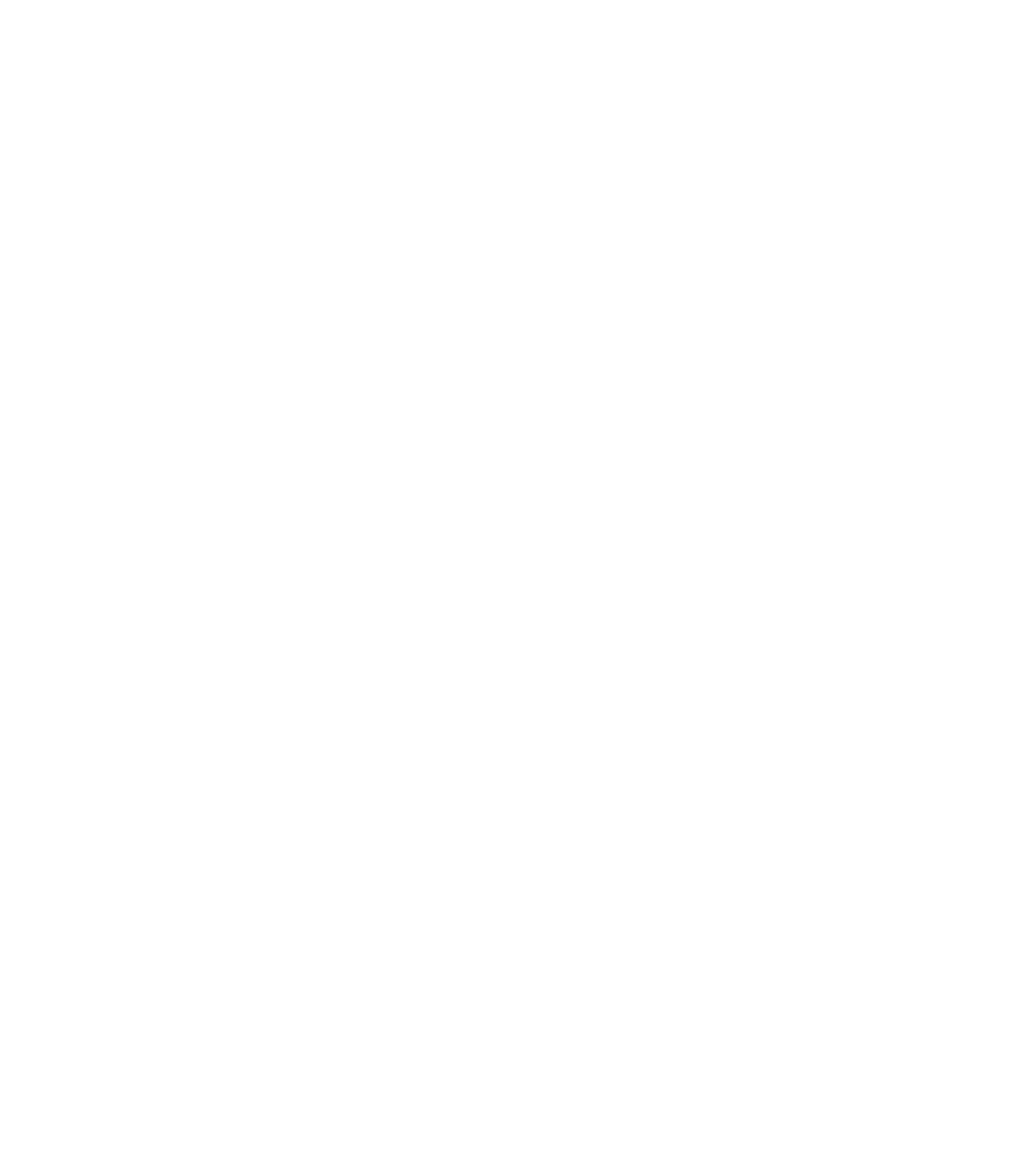
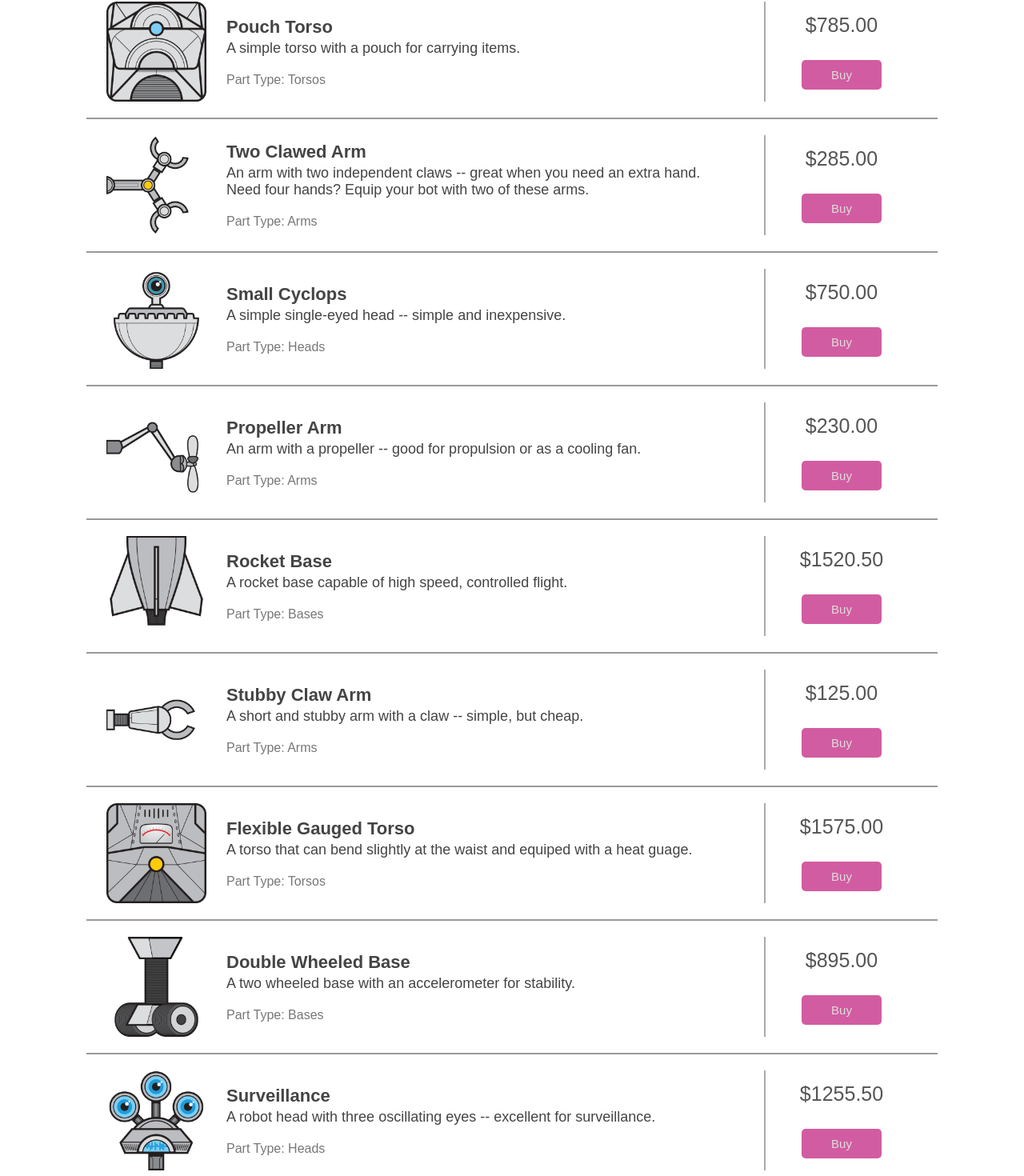
Before and after one commit to rising-dancho/angular_work, an Angular app in the folder pluralsite/: page / in a window 1280 px wide. Shown: the part 2081-3551 px from the top of the page at 80% size. Before the commit the page ends 1236 px from the top, so only its background shows below. Built offline with nearby package versions, Linux system fonts and the light colour scheme.

Commit message:
feat: directives

```diff
--- a/pluralsite/src/app/catalog/catalog.component.html
+++ b/pluralsite/src/app/catalog/catalog.component.html
@@ -8,11 +8,17 @@
     <a class="button">All</a>
   </div>
 
+  <!-- Built it Angular Directives:
+  ngClass="" *ngIf="" *ngFor=""
+  -->
   <ul class="products">
-    <li class="product-item">
+    <li class="product-item" *ngFor="let product of products">
       <div class="product">
         <div class="product-details">
-          <img src="{{'/assets/images/robot-parts/' + product.imageName}}" alt="" />
+          <img
+            src="{{ '/assets/images/robot-parts/' + product.imageName }}"
+            alt=""
+          />
           <div class="product-info">
             <div class="name">{{ product.name }}</div>
             <div class="description">{{ product.description }}</div>
--- a/pluralsite/src/app/catalog/catalog.component.ts
+++ b/pluralsite/src/app/catalog/catalog.component.ts
@@ -7,13 +7,44 @@
   styleUrls: ['./catalog.component.css'],
 })
 
-// interface is just a datatype but for objects
+// interface is just a datatype but for object literals
 export class CatalogComponent {
-  product: IProduct;
+  // the name is plural: "products" and the interface is attached with [] to handle multiple object literals
+  products: IProduct[];
   constructor() {
     // hardcoded data
-    this.product = {
+    this.products = [
+      {
         id: 1,
+        description:
+          'A robot head with an unusually large eye and teloscpic neck -- excellent for exploring high spaces.',
+        name: 'Large Cyclops',
+        imageName: 'head-big-eye.png',
+        category: 'Heads',
+        price: 1220.5,
+        discount: 0.2,
+      },
+      {
+        id: 17,
+        description: 'A spring base - great for reaching high places.',
+        name: 'Spring Base',
+        imageName: 'base-spring.png',
+        category: 'Bases',
+        price: 1190.5,
+        discount: 0,
+      },
+      {
+        id: 6,
+        description:
+          'An articulated arm with a claw -- great for reaching around corners or working in tight spaces.',
+        name: 'Articulated Arm',
+        imageName: 'arm-articulated-claw.png',
+        category: 'Arms',
+        price: 275,
+        discount: 0,
+      },
+      {
+        id: 2,
         description:
           'A friendly robot head with two eyes and a smile -- great for domestic use.',
         name: 'Friendly Bot',
@@ -21,6 +52,141 @@
         category: 'Heads',
         price: 945.0,
         discount: 0.2,
-    };
+      },
+      {
+        id: 3,
+        description:
+          'A large three-eyed head with a shredder for a mouth -- great for crushing light medals or shredding documents.',
+        name: 'Shredder',
+        imageName: 'head-shredder.png',
+        category: 'Heads',
+        price: 1275.5,
+        discount: 0,
+      },
+      {
+        id: 16,
+        description:
+          'A single-wheeled base with an accelerometer capable of higher speeds and navigating rougher terrain than the two-wheeled variety.',
+        name: 'Single Wheeled Base',
+        imageName: 'base-single-wheel.png',
+        category: 'Bases',
+        price: 1190.5,
+        discount: 0.1,
+      },
+      {
+        id: 13,
+        description: 'A simple torso with a pouch for carrying items.',
+        name: 'Pouch Torso',
+        imageName: 'torso-pouch.png',
+        category: 'Torsos',
+        price: 785,
+        discount: 0,
+      },
+      {
+        id: 7,
+        description:
+          'An arm with two independent claws -- great when you need an extra hand. Need four hands? Equip your bot with two of these arms.',
+        name: 'Two Clawed Arm',
+        imageName: 'arm-dual-claw.png',
+        category: 'Arms',
+        price: 285,
+        discount: 0,
+      },
+
+      {
+        id: 4,
+        description: 'A simple single-eyed head -- simple and inexpensive.',
+        name: 'Small Cyclops',
+        imageName: 'head-single-eye.png',
+        category: 'Heads',
+        price: 750.0,
+        discount: 0,
+      },
+      {
+        id: 9,
+        description:
+          'An arm with a propeller -- good for propulsion or as a cooling fan.',
+        name: 'Propeller Arm',
+        imageName: 'arm-propeller.png',
+        category: 'Arms',
+        price: 230,
+        discount: 0.1,
+      },
+      {
+        id: 15,
+        description: 'A rocket base capable of high speed, controlled flight.',
+        name: 'Rocket Base',
+        imageName: 'base-rocket.png',
+        category: 'Bases',
+        price: 1520.5,
+        discount: 0,
+      },
+      {
+        id: 10,
+        description: 'A short and stubby arm with a claw -- simple, but cheap.',
+        name: 'Stubby Claw Arm',
+        imageName: 'arm-stubby-claw.png',
+        category: 'Arms',
+        price: 125,
+        discount: 0,
+      },
+      {
+        id: 11,
+        description:
+          'A torso that can bend slightly at the waist and equiped with a heat guage.',
+        name: 'Flexible Gauged Torso',
+        imageName: 'torso-flexible-gauged.png',
+        category: 'Torsos',
+        price: 1575,
+        discount: 0,
+      },
+      {
+        id: 14,
+        description: 'A two wheeled base with an accelerometer for stability.',
+        name: 'Double Wheeled Base',
+        imageName: 'base-double-wheel.png',
+        category: 'Bases',
+        price: 895,
+        discount: 0,
+      },
+      {
+        id: 5,
+        description:
+          'A robot head with three oscillating eyes -- excellent for surveillance.',
+        name: 'Surveillance',
+        imageName: 'head-surveillance.png',
+        category: 'Heads',
+        price: 1255.5,
+        discount: 0,
+      },
+      {
+        id: 8,
+        description: 'A telescoping arm with a grabber.',
+        name: 'Grabber Arm',
+        imageName: 'arm-grabber.png',
+        category: 'Arms',
+        price: 205.5,
+        discount: 0,
+      },
+      {
+        id: 12,
+        description: 'A less flexible torso with a battery gauge.',
+        name: 'Gauged Torso',
+        imageName: 'torso-gauged.png',
+        category: 'Torsos',
+        price: 1385,
+        discount: 0,
+      },
+      {
+        id: 18,
+        description:
+          'An inexpensive three-wheeled base. only capable of slow speeds and can only function on smooth surfaces.',
+        name: 'Triple Wheeled Base',
+        imageName: 'base-triple-wheel.png',
+        category: 'Bases',
+        price: 700.5,
+        discount: 0,
+      },
+    ];
   }
 }
```
Lines whose indentation alone changed are shown as unchanged.
